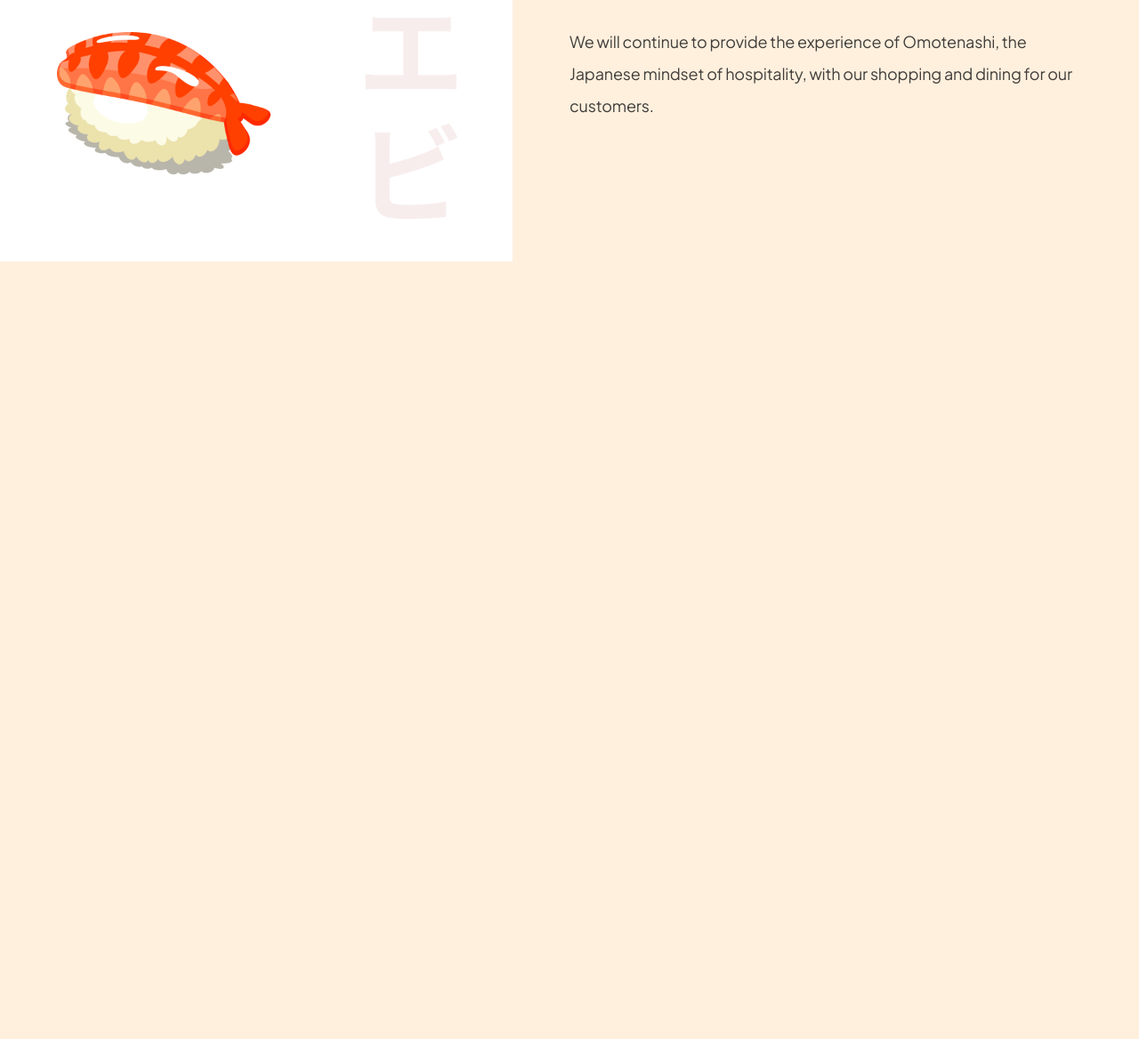
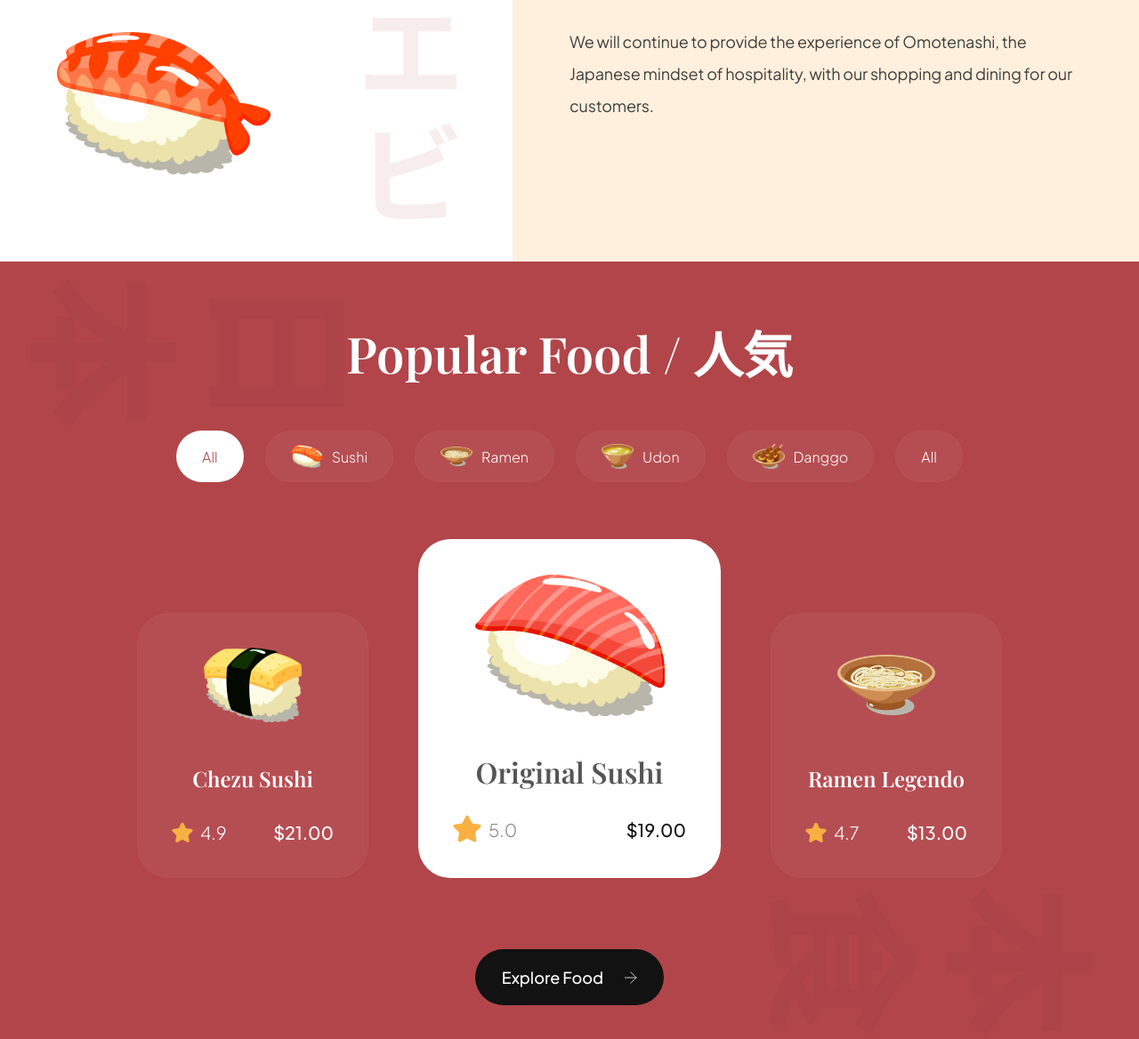
Before and after one commit to TeodorTodorovT/Sushiman, a plain HTML site: page index.html in a window 1280 px wide. Shown: the part 1224-2392 px from the top of the page at 89% size. Before the commit the page ends 1518 px from the top, so only its background shows below. Drawn offline with nearby package versions, Linux system fonts and the light colour scheme; a script that the page names is missing.

Commit message:
popular section done

```diff
--- a/css/sections/popular.css
+++ b/css/sections/popular.css
@@ -0,0 +1,189 @@
+.popular-foods {
+    padding: 64px;
+    display: flex;
+    flex-direction: column;
+
+    background-color: var(--primary-color);
+    background-image: url("../../assets/popular_bg.png");
+    background-position: center;
+    background-repeat: no-repeat;
+    background-size: contain;
+    overflow: hidden;
+}
+
+.popular-foods__title {
+    font-size: 56px;
+    font-family: var(--playfair-display);
+    font-weight: 600;
+    line-height: 78px;
+    color: #fff;
+    text-align: center;
+}
+
+.popular-foods__filters {
+    margin-top: 48px;
+    min-width: 100%;
+    overflow-x: auto;
+
+    display: flex;
+    justify-content: center;
+    gap: 24px;
+}
+
+.popular-foods__filter-btn {
+    padding: 10px 28px;
+
+    display: flex;
+    flex-direction: row;
+    align-items: center;
+    gap: 10px;
+
+    background: rgba(255,255,255, 0.05);
+    border: 1px solid rgba(255,255,255, 0.02);
+    border-radius: 46px;
+    font-size: 16px;
+    font-weight: 300;
+    line-height: 25px;
+    font-family: var(--plus-jakarta-sans);
+    color: #fff;
+    cursor: pointer;
+}
+
+.popular-foods__filter-btn img {
+    width: 36px;
+    height: 36px;
+    object-fit: contain;
+}
+
+.popular-foods__filter-btn.active {
+    background: #fff;
+    color: var(--primary-color);
+
+}
+
+.popular-foods__filter-btn:hover {
+    background: #fff;
+    color: var(--primary-color);
+}
+
+.popular-foods__catalogue {
+    margin-top: 64px;
+    display: flex;
+    justify-content: center;
+    align-items: flex-end;
+    flex-wrap: wrap;
+    gap: 56px;
+}
+
+.popular-foods__button {
+    width: fit-content;
+
+    padding: 20px 30px;
+    margin: 80px auto 0;
+    font-weight: 500;
+    font-size: 18px;
+    line-height: 23px;
+    font-family: var(--plus-jakarta-sans);
+    color: #fff;
+    border: none;
+    outline: none;
+    background: var(--secondary-color);
+    border-radius: 64px;
+    cursor: pointer;
+}
+
+.popular-foods__button img {
+    width: 14px;
+    height: 14px;
+    object-fit: contain;
+    margin-left: 21px;
+}
+
+.popular-foods__card {
+    padding: 38px;
+    min-width: 260px;
+    height: fit-content;
+    display: flex;
+    align-items: center;
+    flex-direction: column;
+    border-radius: 36px;
+    background: rgba(255,255,255, 0.05);
+    border: 1px solid rgba(255,255,255, 0.02);
+}
+
+.popular-foods__card-image {
+    width: 110px;
+    height: 84px;
+    object-fit: contain;
+}
+
+.popular-foods__card-title {
+    margin-top: 47px;
+    font-weight: 600;
+    font-size: 24px;
+    line-height: 32px;
+    font-family: var(--playfair-display);
+    color: #fff;
+    text-align: center;
+}
+
+.popular-foods__card-details {
+    width: 100%;
+    margin-top: 32px;
+}
+
+.popular-foods__card-rating {
+    display: flex;
+    align-items: center;
+    gap: 8px;
+}
+
+.popular-foods__card-rating img {
+    width: 24px;
+    height: 24px;
+    object-fit: contain;
+}
+
+.popular-foods__card-rating p {
+    font-size: 20px;
+    font-weight: 300;
+    font-family: var(--plus-jakarta-sans);
+    color: #fff;
+}
+
+.popular-foods__card-price {
+    font-size: 20px;
+    font-weight: 500;
+    font-family: var(--plus-jakarta-sans);
+    color: #fff;
+}
+
+.popular-foods__card.active-card {
+    background: #fff;
+    min-width: 340px;
+}
+
+.popular-foods__card.active-card .popular-foods__card-image {
+    width: 214px;
+    height: 160px;
+}
+
+.popular-foods__card.active-card .popular-foods__card-title {
+    color: var(--black-500);
+    font-size: 32px;
+}
+
+.popular-foods__card.active-card .popular-foods__card-rating img {
+    width: 32px;
+    height: 32px;
+}
+
+.popular-foods__card.active-card .popular-foods__card-rating p {
+    font-style: 24px;
+    color: var(--gray-100);
+}
+
+.popular-foods__card.active-card .popular-foods__card-price {
+    font-style: 24px;
+    color: var(--secondary-color)
+}
--- a/index.html
+++ b/index.html
@@ -83,7 +83,6 @@
                             that ever existed.
                         </p>
                     </div>
-
                 </div>
             </div>
         </section>
@@ -91,23 +90,96 @@
         <section class="about-us" id="about-us">
             <div class="about-us__image">
                 <div class="about-us__image-sushi3">
-                    <img src="assets/sushi-3.png" alt="sushi">
+                    <img src="assets/sushi-3.png" alt="sushi" />
                 </div>
                 <button class="about-us__button">
                     Learn More
-                    <img src="assets/arrow-up-right.svg" alt="learn more">
+                    <img src="assets/arrow-up-right.svg" alt="learn more" />
                 </button>
 
                 <div class="about-us__image-sushi2">
-                    <img src="assets/sushi-2.png" alt="sushi">
+                    <img src="assets/sushi-2.png" alt="sushi" />
                 </div>
             </div>
 
             <div class="about-us__content">
                 <p class="sushi__subtitle">About Us / 私たちに関しては</p>
-                <h3 class="sushi__title">Our mission is to bring true Japanese flavours to you.</h3>
-                <p class="sushi__description">We will continue to provide the experience of Omotenashi, the Japanese mindset of hospitality, with our shopping and dining for our customers.</p>
+                <h3 class="sushi__title">
+                    Our mission is to bring true Japanese flavours to you.
+                </h3>
+                <p class="sushi__description">
+                    We will continue to provide the experience of Omotenashi,
+                    the Japanese mindset of hospitality, with our shopping and
+                    dining for our customers.
+                </p>
             </div>
+        </section>
+
+        <section class="popular-foods" id="menu">
+            <h2 class="popular-foods__title">Popular Food / 人気</h2>
+            <div class="popular-foods__filters sushi__hide-scrollbar">
+                <button class="popular-foods__filter-btn active">All</button>
+                <button class="popular-foods__filter-btn">
+                    <img src="/assets/sushi-9.png" alt="sushi 9" />Sushi
+                </button>
+                <button class="popular-foods__filter-btn">
+                    <img src="/assets/sushi-8.png" alt="sushi 8" />Ramen
+                </button>
+                <button class="popular-foods__filter-btn">
+                    <img src="/assets/sushi-7.png" alt="sushi 7" />Udon
+                </button>
+                <button class="popular-foods__filter-btn">
+                    <img src="/assets/sushi-6.png" alt="sushi 6" />Danggo
+                </button>
+                <button class="popular-foods__filter-btn">All</button>
+            </div>
+
+            <div class="popular-foods__catalogue">
+                <article class="popular-foods__card">
+                    <img src="assets/sushi-12.png" alt="sushi-12" class="popular-foods__card-image">
+                    <h4 class="popular-foods__card-title">Chezu Sushi</h4>
+                    <div class="popular-foods__card-details flex-between">
+                        <div class="popular-foods__card-rating">
+                            <img src="assets/star.svg" alt="star">
+                            <p>4.9</p>
+                        </div>
+
+                        <p class="popular-foods__card-price">$21.00</p>
+
+                    </div>
+                </article>
+                <article class="popular-foods__card active-card">
+                    <img src="assets/sushi-11.png" alt="sushi-11" class="popular-foods__card-image">
+                    <h4 class="popular-foods__card-title">Original Sushi</h4>
+                    <div class="popular-foods__card-details flex-between">
+                        <div class="popular-foods__card-rating">
+                            <img src="assets/star.svg" alt="star">
+                            <p>5.0</p>
+                        </div>
+
+                        <p class="popular-foods__card-price">$19.00</p>
+
+                    </div>
+                </article>
+                <article class="popular-foods__card">
+                    <img src="assets/sushi-10.png" alt="sushi-10" class="popular-foods__card-image">
+                    <h4 class="popular-foods__card-title">Ramen Legendo</h4>
+                    <div class="popular-foods__card-details flex-between">
+                        <div class="popular-foods__card-rating">
+                            <img src="assets/star.svg" alt="star">
+                            <p>4.7</p>
+                        </div>
+
+                        <p class="popular-foods__card-price">$13.00</p>
+
+                    </div>
+                </article>
+            </div>
+
+            <button class="popular-foods__button">
+                Explore Food
+                <img src="/assets/arrow-right.svg" alt="arrow right" />
+            </button>
         </section>
         <script src="js/script.js" type="module"></script>
     </body>
```
Lines whose indentation alone changed are shown as unchanged.
